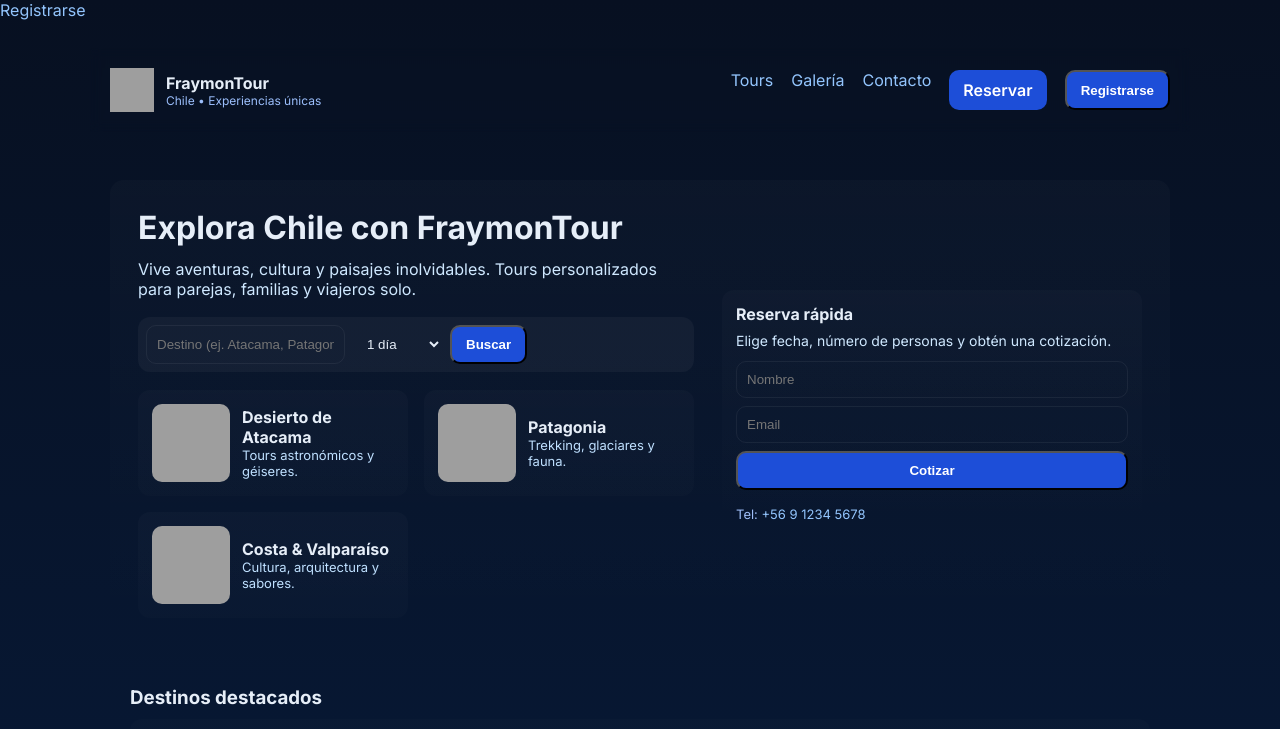
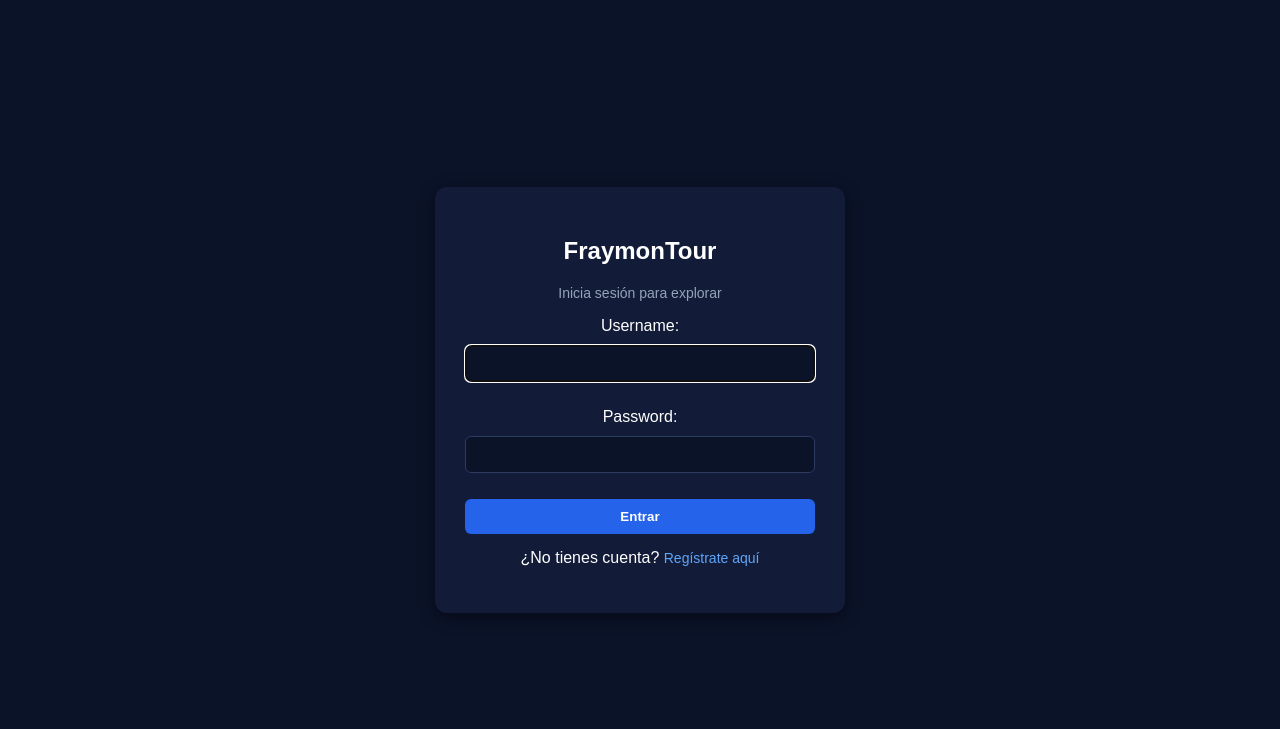
Before and after one commit to GerINacp/Ev1, a Django app: page / in a window 1280 px wide. Shown: the top 729 px of the page. After the commit the page ends 615 px from the top, so only its background shows below. Run offline with Django 5.2, Linux system fonts and the light colour scheme; grey boxes are pictures that could not be loaded.

Commit message:
New Interface

```diff
--- a/FraymonTours/FraymonTours/settings.py
+++ b/FraymonTours/FraymonTours/settings.py
@@ -27,8 +27,10 @@ SECRET_KEY = 'django-insecure-_9&3d!h9qi%e8laug2xx3x0lbhkc&d^@1u)x97r2@#&*z(@arh
 # SECURITY WARNING: don't run with debug turned on in production!
 DEBUG = True
 
-ALLOWED_HOSTS = []
+ALLOWED_HOSTS = ['127.0.0.1', 'localhost', 'testserver']
 
+LOGIN_REDIRECT_URL = 'home'
+LOGOUT_REDIRECT_URL = 'login'
 
 # Application definition
 
--- a/FraymonTours/FraymonTours/urls.py
+++ b/FraymonTours/FraymonTours/urls.py
@@ -15,11 +15,17 @@ Including another URLconf
     2. Add a URL to urlpatterns:  path('blog/', include('blog.urls'))
 """
 from django.contrib import admin
-from django.urls import path
-from Tours import views
+from django.urls import path, include
+from django.contrib.auth import views as auth_views
+from Tours import views as tour_views  # O tu app correspondiente
 
 urlpatterns = [
     path('admin/', admin.site.urls),
-    path('', views.inicio, name='index'),
-    path('registro/', views.registro, name='registro'), # <- Nueva ruta agregada
+    # Página de login por defecto al entrar a la web
+    path('', auth_views.LoginView.as_view(template_name='login.html'), name='login'),
+    path('logout/', auth_views.LogoutView.as_view(next_page='login'), name='logout'),
+    path('registro/', tour_views.registro_view, name='registro'),
+
+    # Tu página principal protegida (FraymonTour)
+    path('inicio/', tour_views.index_view, name='home'),
 ]
--- a/FraymonTours/Tours/views.py
+++ b/FraymonTours/Tours/views.py
@@ -1,23 +1,19 @@
-from django.shortcuts import render
 from django.shortcuts import render, redirect
-from django.contrib import messages
-from .forms import RegistroForm
+from django.contrib.auth.decorators import login_required
+from django.contrib.auth.forms import UserCreationForm
 
-
-# Create your views here.
-def inicio(request):
-    return render(request, 'Tours/index.html')
-
-
-def registro(request):
+# Vista de Registro
+def registro_view(request):
     if request.method == 'POST':
-        form = RegistroForm(request.POST)
+        form = UserCreationForm(request.POST)
         if form.is_valid():
             form.save()
-            username = form.cleaned_data.get('username')
-            messages.success(request, f'¡Cuenta creada con éxito para {username}! Ya puedes iniciar sesión.')
-            return redirect('index')  # Te redirige a la página principal
+            return redirect('login')
     else:
-        form = RegistroForm()
+        form = UserCreationForm()
+    return render(request, 'Tours/registro.html', {'form': form})
 
-    return render(request, 'Tours/registro.html', {'form': form})
+# Vista Principal (Protegida)
+@login_required(login_url='login')
+def index_view(request):
+    return render(request, 'Tours/index.html')
--- a/FraymonTours/templates/Tours/index.html
+++ b/FraymonTours/templates/Tours/index.html
@@ -8,14 +8,12 @@
     <meta name="description" content="FraymonTour Chile: experiencias turísticas únicas en Chile. Tours personalizados, aventura, cultura y naturaleza." />
     <link href="https://fonts.googleapis.com/css2?family=Inter:wght@300;400;600;700&display=swap" rel="stylesheet">
     <link rel="stylesheet" href="{% static 'Tours/style.css' %}">
-    <link rel="icon" href="Images/FraymonTourLogo.ico.ico" type="image/svg+xml">
-    <link rel="shortcut icon" href="Images/FraymonTourLogo.ico.ico" type="image/svg+xml">
-    <a href="{% url 'registro' %}" class="...">Registrarse</a>
+
 </head>
 <body>
     <header class="container" role="banner">
         <div class="brand">
-            <div class="logo"><img src="Images/FraymonTourLogo.ico.ico" alt="FraymonTour logo" width="44" height="44"></div>
+            <div class="logo" aria-label="FraymonTour logo">F</div>
             <div>
                 <div style="font-weight:700">FraymonTour</div>
                 <div style="font-size:12px;color:#9bbefb">Chile • Experiencias únicas</div>
@@ -30,7 +28,13 @@
             <a href="#galeria">Galería</a>
             <a href="#contacto">Contacto</a>
             <a class="btn" href="#contacto">Reservar</a>
-            <button id="open-register" class="btn" type="button">Registrarse</button>
+            <a class="btn" href="{% url 'registro' %}">Registrarse</a>
+            <form action="{% url 'logout' %}" method="post" style="display: inline;">
+    {% csrf_token %}
+    <button type="submit" style="background: none; border: none; color: #ef4444; font-weight: bold; cursor: pointer; font-size: inherit;">
+        Cerrar Sesión
+    </button>
+</form>
         </nav>
     </header>
 
@@ -57,21 +61,21 @@
 
                 <div class="cards" aria-label="Tours destacados">
                     <div class="card">
-                        <div class="thumb" style="background-image:url('https://images.unsplash.com/photo-1501785888041-af3ef285b470?auto=format&fit=crop&w=800&q=60')" role="img" aria-label="Desierto de Atacama"></div>
+                        <div class="thumb" style="background-image:url('{% static 'Tours/images/atacama.jpg' %}')" role="img" aria-label="Desierto de Atacama"></div>
                         <div>
                             <div style="font-weight:700">Desierto de Atacama</div>
                             <div style="font-size:13px;color:#bfe0ff">Tours astronómicos y géiseres.</div>
                         </div>
                     </div>
                     <div class="card">
-                        <div class="thumb" style="background-image:url('https://images.unsplash.com/photo-1507525428034-b723cf961d3e?auto=format&fit=crop&w=800&q=60')" role="img" aria-label="Patagonia"></div>
+                        <div class="thumb" style="background-image:url('{% static 'Tours/images/glaciar.jpg' %}')" role="img" aria-label="Patagonia"></div>
                         <div>
                             <div style="font-weight:700">Patagonia</div>
                             <div style="font-size:13px;color:#bfe0ff">Trekking, glaciares y fauna.</div>
                         </div>
                     </div>
                     <div class="card">
-                        <div class="thumb" style="background-image:url('https://images.unsplash.com/photo-1549887534-6b4b9f1a9f3f?auto=format&fit=crop&w=800&q=60')" role="img" aria-label="Valparaíso"></div>
+                        <div class="thumb" style="background-image:url('{% static 'Tours/images/costera.jpg' %}')" role="img" aria-label="Valparaíso"></div>
                         <div>
                             <div style="font-weight:700">Costa & Valparaíso</div>
                             <div style="font-size:13px;color:#bfe0ff">Cultura, arquitectura y sabores.</div>
@@ -98,32 +102,25 @@
                 <button class="carousel-btn prev" aria-label="Anterior">‹</button>
                 <div class="carousel-track">
                     <div class="carousel-slide">
-                        <img src="Images/desierto_atacama.jpg" alt="Desierto de Atacama" loading="lazy">
+                        <img src="{% static 'Tours/images/atacama.jpg' %}" alt="Desierto de Atacama" loading="lazy">
                         <div class="carousel-caption"><strong>Desierto de Atacama</strong><p>Observación astronómica y géiseres.</p></div>
                     </div>
                     <div class="carousel-slide">
-                        <img src="Images/patagonia.jpg" alt="Patagonia" loading="lazy">
+                        <img src="{% static 'Tours/images/glaciar.jpg' %}" alt="Patagonia" loading="lazy">
                         <div class="carousel-caption"><strong>Patagonia</strong><p>Fiordos, glaciares y trekking.</p></div>
                     </div>
                     <div class="carousel-slide">
-                        <img src="Images/costa_valparaiso.jpg" alt="Costa y Valparaíso" loading="lazy">
+                        <img src="{% static 'Tours/images/costera.jpg' %}" alt="Costa y Valparaíso" loading="lazy">
                         <div class="carousel-caption"><strong>Costa & Valparaíso</strong><p>Colores y arquitectura frente al mar.</p></div>
-                    </div>
-                    <div class="carousel-slide">
-                        <img src="Images/farellones.jpg" alt="Farellones" loading="lazy">
-                        <div class="carousel-caption"><strong>Farellones</strong><p>Actividades de montaña y nieve.</p></div>
-                    </div>
-                    <div class="carousel-slide">
-                        <img src="Images/valle_nevado.jpg" alt="Valle Nevado" loading="lazy">
-                        <div class="carousel-caption"><strong>Valle Nevado</strong><p>Estación de esquí con excelentes pistas.</p></div>
                     </div>
                 </div>
                 <button class="carousel-btn next" aria-label="Siguiente">›</button>
-                <div class="carousel-dots" aria-hidden="false"></div>
+                <div class="carousel-dots" aria-label="Indicadores del carrusel"></div>
             </div>
         </section>
 
-        <section id="tours" class="services" aria-labelledby="services-title">
+        <section id="tours" aria-labelledby="services-title">
+            <div class="services">
                 <div class="service-card">
                     <h3 id="services-title" style="margin:0 0 8px 0">Tours Privados</h3>
                     <p style="margin:0 0 12px;color:#cfe8ff">Itinerarios hechos a tu medida con guía local y transporte.</p>
@@ -139,14 +136,18 @@
                     <p style="margin:0 0 12px;color:#cfe8ff">Trekking, kayak, avistamiento y experiencias sostenibles.</p>
                     <div style="font-size:13px;color:#bfe0ff">Guías certificados • Seguro de viajes opcional</div>
                 </div>
+            </div>
         </section>
 
-        <section id="galeria" aria-label="Galería" style="margin-top:20px">
-            <h3 style="margin:0 0 10px 0">Galería</h3>
-            <div class="gallery">
-                <img src="https://images.unsplash.com/photo-1501785888041-af3ef285b470?auto=format&fit=crop&w=800&q=60" alt="Paisaje Atacama">
-                <img src="https://images.unsplash.com/photo-1507525428034-b723cf961d3e?auto=format&fit=crop&w=800&q=60" alt="Glaciar">
-                <img src="https://images.unsplash.com/photo-1549887534-6b4b9f1a9f3f?auto=format&fit=crop&w=800&q=60" alt="Ciudad costera">
+        <section id="galeria" aria-label="Galería" style="margin-top:20px; text-align:center;">
+            <h3 style="margin:0 0 10px 0; color: white;">Galería de Destinos</h3>
+
+            <div class="gallery" style="position: relative; max-width: 600px; margin: 0 auto; display: flex; align-items: center; justify-content: center;">
+                <div style="width: 100%; height: 300px; overflow: hidden; border-radius: 12px; background: #0b1329; display: flex; gap: 8px;">
+                    <img class="gallery-slide" src="{% static 'Tours/images/atacama.jpg' %}" alt="Paisaje Atacama" style="width: 100%; height: 100%; object-fit: cover;">
+                    <img class="gallery-slide" src="{% static 'Tours/images/glaciar.jpg' %}" alt="Glaciar" style="width: 100%; height: 100%; object-fit: cover;">
+                    <img class="gallery-slide" src="{% static 'Tours/images/costera.jpg' %}" alt="Ciudad costera" style="width: 100%; height: 100%; object-fit: cover;">
+                </div>
             </div>
         </section>
 
@@ -219,7 +220,7 @@
         </div>
     </div>
 
-    <script src="Js/register.js"></script>
-    <script src="Js/carousel.js"></script>
+
+<script src="{% static 'Tours/carousel.js' %}"></script>
 </body>
 </html>
--- a/FraymonTours/templates/registro.html
+++ b/FraymonTours/templates/Tours/registro.html
@@ -45,7 +45,7 @@
         </form>
 
         <div class="text-center mt-6">
-            <a href="{% url 'index' %}" class="text-sm text-blue-600 hover:underline">← Volver al inicio</a>
+            <a href="{% url 'home' %}" class="text-sm text-blue-600 hover:underline">← Volver al inicio</a>
         </div>
     </div>
 
--- /dev/null
+++ b/FraymonTours/templates/login.html
@@ -0,0 +1,29 @@
+<!DOCTYPE html>
+<html lang="es">
+<head>
+    <meta charset="UTF-8">
+    <title>Iniciar Sesión - FraymonTour</title>
+    <style>
+        body { background-color: #0b1329; color: white; font-family: Arial, sans-serif; display: flex; justify-content: center; align-items: center; height: 100vh; margin: 0; }
+        .login-card { background: #121c38; padding: 30px; border-radius: 12px; box-shadow: 0 4px 15px rgba(0,0,0,0.5); width: 350px; text-align: center; }
+        input { width: 100%; padding: 10px; margin: 10px 0; border-radius: 6px; border: 1px solid #2d3b60; background: #0b1329; color: white; box-sizing: border-box; }
+        button { width: 100%; padding: 10px; background: #2563eb; color: white; border: none; border-radius: 6px; cursor: pointer; font-weight: bold; }
+        button:hover { background: #1d4ed8; }
+        a { color: #60a5fa; text-decoration: none; font-size: 14px; }
+    </style>
+</head>
+<body>
+    <div class="login-card">
+        <h2>FraymonTour</h2>
+        <p style="color: #94a3b8; font-size: 14px;">Inicia sesión para explorar</p>
+
+        <form method="post">
+            {% csrf_token %}
+            {{ form.as_p }}
+            <button type="submit">Entrar</button>
+        </form>
+
+        <p style="margin-top: 15px;">¿No tienes cuenta? <a href="{% url 'registro' %}">Regístrate aquí</a></p>
+    </div>
+</body>
+</html>
```
Also changed, not shown: FraymonTours/static/Tours/carousel.js (added, +57 -0 lines), FraymonTours/static/Tours/images/atacama.jpg (added), FraymonTours/static/Tours/images/costera.jpg (added), FraymonTours/static/Tours/images/glaciar.jpg (added). Lines whose indentation alone changed are shown as unchanged.
